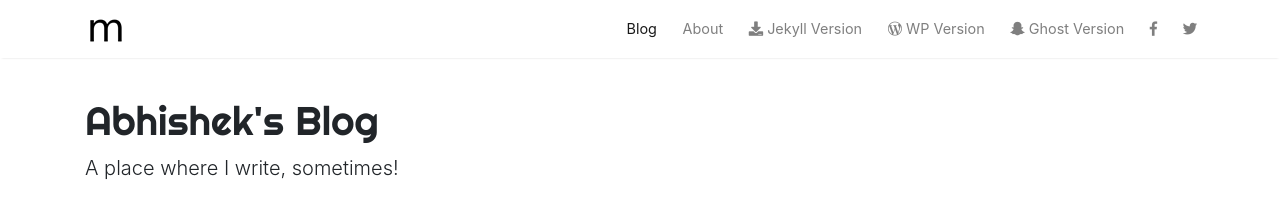
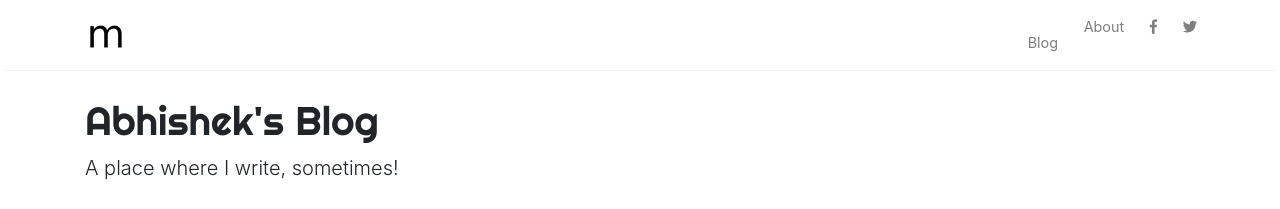
Before and after one commit to abhishekmsharma/blog, a Jekyll site: the page built from index.html, in a window 1280 px wide. Shown: the top 209 px of the page. Built offline with Jekyll 4.4.1, drawn with Linux system fonts in a browser that asks for light colours; nearby versions of some CDN libraries; the list of posts is cut into pages by our own code; comment, search, counter and statistics services are not loaded.

Commit message:
Modified navbar

```diff
--- a/_config.yml
+++ b/_config.yml
@@ -5,6 +5,7 @@ meta_description: "Jekyll template, Medium styled, free for bloggers."
 logo: 'assets/images/logo.png'
 favicon: 'assets/images/logo.png'
 baseurl: /blog
+home: https://abhishekmsharma.github.io
 google_analytics: 'UA-46278016-1'
 disqus: 'demowebsite'
 mailchimp-list: 'https://wowthemes.us11.list-manage.com/subscribe/post?u=8aeb20a530e124561927d3bd8&amp;id=8c3d2d214b'
--- a/_layouts/default.html
+++ b/_layouts/default.html
@@ -61,6 +61,10 @@
 
             <ul class="navbar-nav ml-auto">
 
+				<li class="nav-item">
+                <a class="nav-link" href="{{ site.home }}>Home</a>
+                </li>
+
                 {% if page.url == "/" %}
                 <li class="nav-item active">
                 {% else %}
@@ -75,18 +79,6 @@
                 <li class="nav-item">
                 {% endif %}
                 <a class="nav-link" href="{{ site.baseurl }}/about">About</a>
-                </li>
-
-                <li class="nav-item">
-                <a class="nav-link" href="https://github.com/wowthemesnet/mediumish-theme-jekyll/archive/master.zip"><i class="fas fa-download"></i> Jekyll Version</a>
-                </li>
-
-                <li class="nav-item">
-                <a target="_blank" class="nav-link" href="https://www.wowthemes.net/themes/mediumish-wordpress/"><i class="fab fa-wordpress-simple"></i> WP Version</a>
-                </li>
-
-                <li class="nav-item">
-                <a target="_blank" class="nav-link" href="https://www.wowthemes.net/themes/mediumish-ghost/"><i class="fab fa-snapchat-ghost"></i> Ghost Version</a>
                 </li>
 
                 <li class="nav-item">
```
